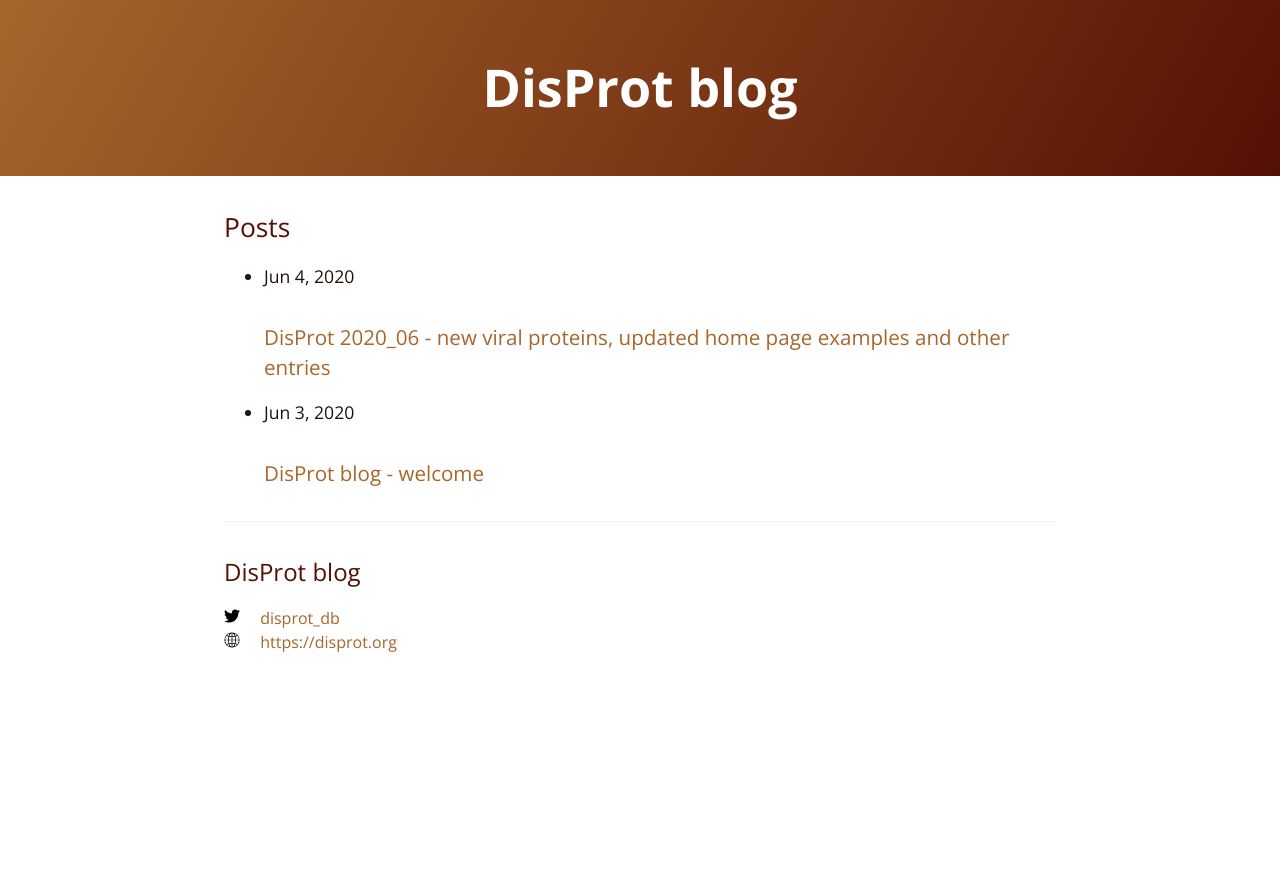
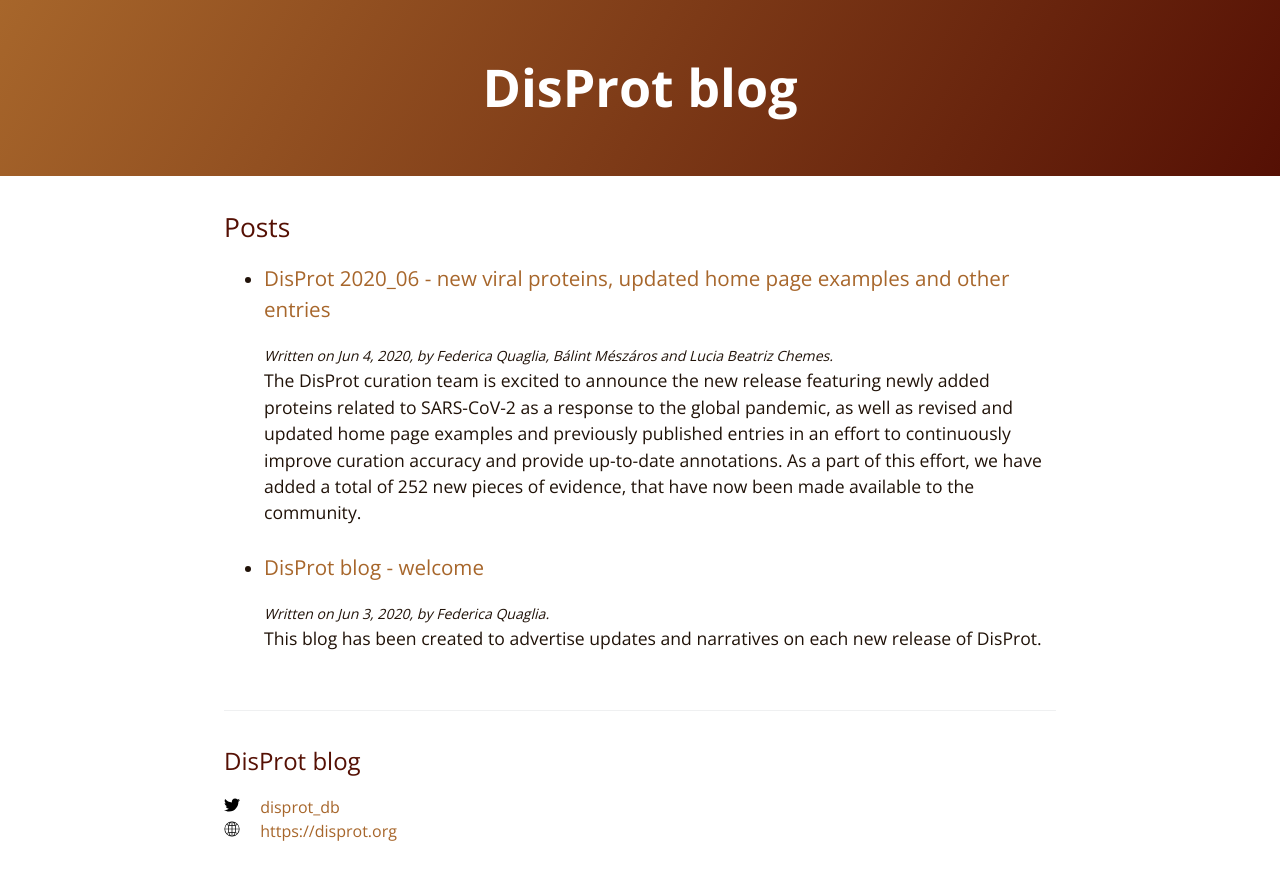
Before and after one commit to disprot/disprot.github.io, a Jekyll site: the page built from index.md, in a window 1280 px wide. Shown: the top 880 px of the page. Built offline with Jekyll 4.4.1, drawn with Linux system fonts in a browser that asks for light colours.

Commit message:
fix layouts

```diff
--- a/_layouts/home.html
+++ b/_layouts/home.html
@@ -15,12 +15,17 @@ layout: default
       {%- for post in site.posts -%}
       <li>
         {%- assign date_format = site.minima.date_format | default: "%b %-d, %Y" -%}
-        <span class="post-meta">{{ post.date | date: date_format }}</span>
         <h3>
           <a class="post-link" href="{{ post.url | relative_url }}">
             {{ post.title | escape }}
           </a>
         </h3>
+        <span class="post-meta"><small><i>Written on {{ post.date | date: date_format }}, by {{ post.author }}.</i></small></span>
+        <br>
+        {{ post.headline | escape }}
+        <br>
+        <br>
+
         {%- if site.show_excerpts -%}
           {{ post.excerpt }}
         {%- endif -%}
--- a/_posts/2020-06-03-welcome.markdown
+++ b/_posts/2020-06-03-welcome.markdown
@@ -2,10 +2,9 @@
 layout: post
 title:  "DisProt blog - welcome"
 date:   2020-06-03 07:00:00 +0200
+author: "Federica Quaglia"
+headline: "This blog has been created to advertise updates and narratives on each new release of DisProt."
 ---
-
-<small><i> Written on June 03, 2020 by Federica Quaglia </i></small>
-
 <b>This blog has been created to advertise updates and narratives on each new release of DisProt. <b>
 
 [DisProt][disprot-link] is the major repository of manually curated data of intrinsically disordered proteins (IDPs) and intrinsically disordered regions (IDRs). This blog has been created to advertise updates , narratives on each new release of DisProt and much more!
```
